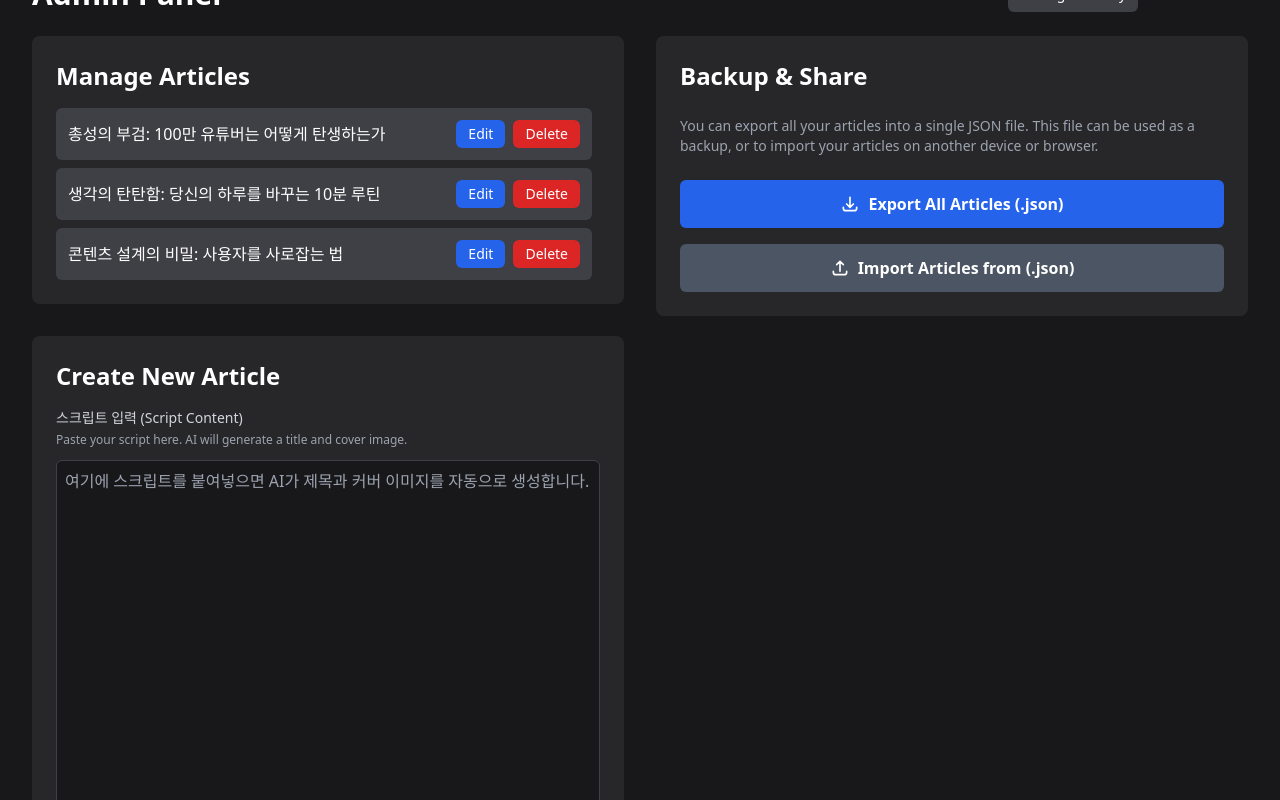
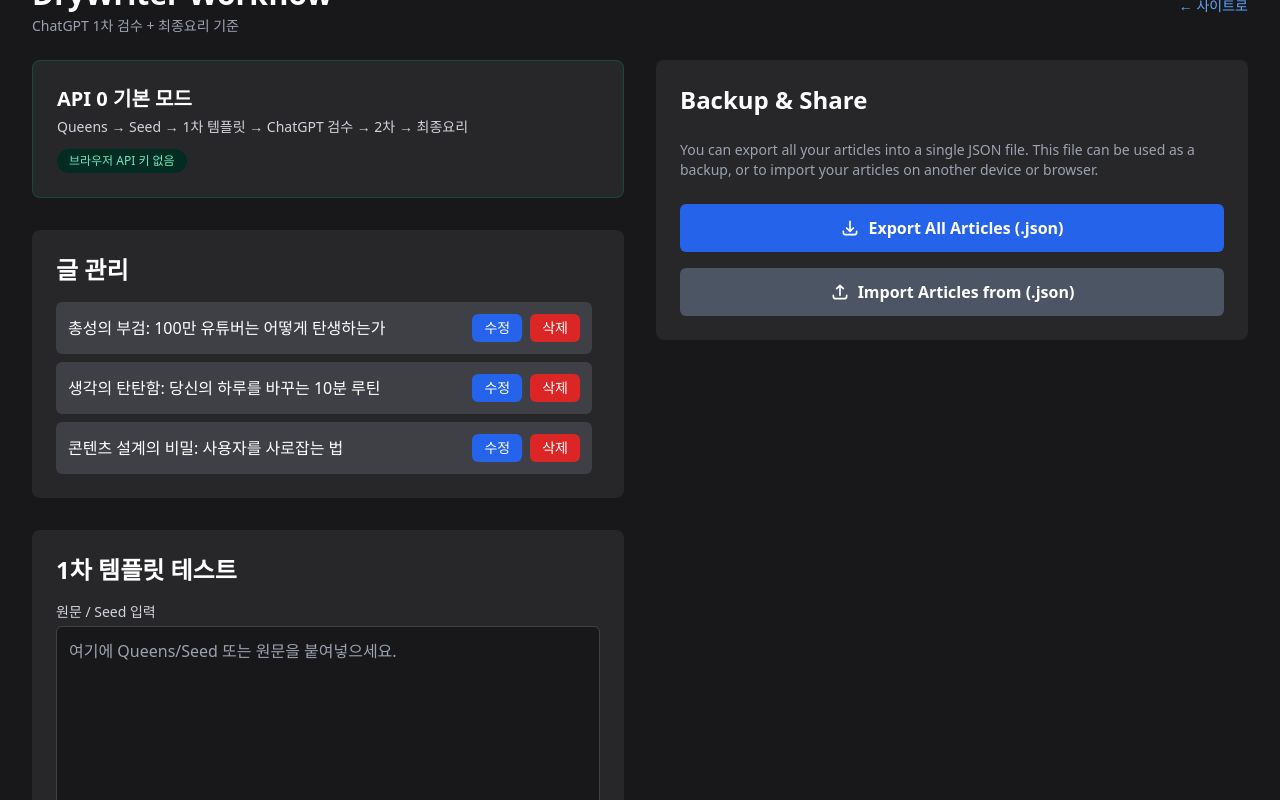
Before and after one commit to 8friend8ship-cloud/DRYWRITE, a React (Vite) app: page / in a window 1280 px wide. Both pictures are taken after a click on the button "Admin Page". Shown: the part 56-856 px from the top of the page. Built offline with nearby package versions, Linux system fonts and the light colour scheme.

Commit message:
feat: replace client AI with ChatGPT template workflow

```diff
--- a/components/AdminView.tsx
+++ b/components/AdminView.tsx
@@ -1,9 +1,7 @@
-
 import React, { useState, useEffect } from 'react';
 import type { Article } from '../types';
-import { generateTitle, generateCoverImage } from '../services/geminiService';
+import { buildWorkflowPackage, deriveTitle, saveWorkflowPackage, type WorkflowPackage } from '../services/workflowService';
 import { DataManager } from './DataManager';
-import { ApiKeyManager } from './ApiKeyManager';
 
 interface AdminViewProps {
   articles: Article[];
@@ -14,16 +12,16 @@ interface AdminViewProps {
   onExitAdmin: () => void;
 }
 
-interface PublishManagerProps extends Omit<AdminViewProps, 'onExitAdmin' | 'onImportArticles'> {
-}
+interface PublishManagerProps extends Omit<AdminViewProps, 'onExitAdmin' | 'onImportArticles'> {}
 
 const PublishManager: React.FC<PublishManagerProps> = ({ articles, onAddArticle, onUpdateArticle, onDeleteArticle }) => {
   const [editingArticle, setEditingArticle] = useState<Article | null>(null);
   const [rawText, setRawText] = useState('');
   const [editingTitle, setEditingTitle] = useState('');
   const [editingCoverImageUrl, setEditingCoverImageUrl] = useState('');
-    const [isLoading, setIsLoading] = useState(false);
   const [error, setError] = useState<string | null>(null);
+  const [workflowPackage, setWorkflowPackage] = useState<WorkflowPackage | null>(null);
+  const [copyStatus, setCopyStatus] = useState('');
 
   useEffect(() => {
     if (editingArticle) {
@@ -33,163 +31,154 @@ const PublishManager: React.FC<PublishManagerProps> = ({ articles, onAddArticle,
     } else {
       setRawText('');
       setEditingTitle('');
-            setEditingCoverImageUrl('');
+      setEditingCoverImageUrl('/drywriter-cover.svg');
     }
+    setWorkflowPackage(null);
+    setCopyStatus('');
   }, [editingArticle]);
 
-    const handleSubmit = async (e: React.FormEvent) => {
+  const prepareWorkflow = () => {
+    if (!rawText.trim()) {
+      setError('스크립트를 먼저 입력하세요.');
+      return;
+    }
+    const pkg = buildWorkflowPackage(rawText);
+    saveWorkflowPackage(pkg);
+    setWorkflowPackage(pkg);
+    setEditingTitle(deriveTitle(rawText));
+    setEditingCoverImageUrl('/drywriter-cover.svg');
+    setError(null);
+  };
+
+  const copyForChatGPT = async () => {
+    if (!workflowPackage) return;
+    const payload = JSON.stringify(workflowPackage, null, 2);
+    await navigator.clipboard.writeText(payload);
+    setCopyStatus('ChatGPT 1차 검수 패키지를 복사했습니다.');
+  };
+
+  const handleSubmit = (e: React.FormEvent) => {
     e.preventDefault();
-
-        if (editingArticle && (!editingTitle.trim() || !editingCoverImageUrl.trim())) {
-             setError('Title and Cover Image URL cannot be empty when editing.');
+    if (!rawText.trim()) {
+      setError('스크립트를 먼저 입력하세요.');
+      return;
+    }
+    if (!workflowPackage) {
+      setError('먼저 1차 템플릿을 준비하세요.');
       return;
     }
 
-        if (!rawText.trim()) {
-            setError('Please enter some script content.');
-            return;
-        }
-
-        setIsLoading(true);
-        setError(null);
-
-        try {
     if (editingArticle) {
-                // UPDATE: Use the state values from the input fields for manual editing.
       onUpdateArticle({
         ...editingArticle,
-                    title: editingTitle,
-                    coverImageUrl: editingCoverImageUrl,
+        title: editingTitle || deriveTitle(rawText),
+        coverImageUrl: editingCoverImageUrl || '/drywriter-cover.svg',
         rawText
       });
     } else {
-                // CREATE: Call the AI to generate content.
-                const newTitle = await generateTitle(rawText);
-                const newCoverImageUrl = await generateCoverImage(newTitle, rawText);
-                onAddArticle({ title: newTitle, coverImageUrl: newCoverImageUrl, rawText });
+      onAddArticle({
+        title: editingTitle || deriveTitle(rawText),
+        coverImageUrl: editingCoverImageUrl || '/drywriter-cover.svg',
+        rawText
+      });
     }
-            setEditingArticle(null); // Resets form via useEffect
-        } catch (err) {
-            console.error("Failed to publish article:", err);
-            if (err instanceof Error) {
-                 setError(`An error occurred: ${err.message}. Please check your API key in the Admin Panel and try again.`);
-            } else {
-               setError("An unknown error occurred. Please check your API key and try again.");
-            }
-        } finally {
-            setIsLoading(false);
-        }
+    setEditingArticle(null);
   };
 
   const handleDelete = (id: string) => {
-        if (window.confirm('Are you sure you want to delete this article? This action cannot be undone.')) {
+    if (window.confirm('이 글을 삭제할까요?')) {
       onDeleteArticle(id);
-            if (editingArticle?.id === id) {
-                setEditingArticle(null);
-            }
+      if (editingArticle?.id === id) setEditingArticle(null);
     }
   };
 
   return (
     <div className="space-y-8">
-            <div className="bg-zinc-800 p-6 rounded-lg">
-                <h2 className="text-2xl font-bold mb-4">Manage Articles</h2>
-                <div className="max-h-64 overflow-y-auto space-y-2 pr-2">
-                    {articles.length > 0 ? articles.map(article => (
-                        <div key={article.id} className="flex justify-between items-center bg-zinc-700 p-3 rounded-md animate-fade-in">
-                            <p className="truncate pr-4">{article.title}</p>
-                            <div className="flex-shrink-0 space-x-2">
-                                <button onClick={() => setEditingArticle(article)} className="text-sm bg-blue-600 hover:bg-blue-700 px-3 py-1 rounded-md transition-colors">Edit</button>
-                                <button onClick={() => handleDelete(article.id)} className="text-sm bg-red-600 hover:bg-red-700 px-3 py-1 rounded-md transition-colors">Delete</button>
+      <div className="bg-zinc-800 p-6 rounded-lg border border-emerald-700/40">
+        <div className="flex flex-wrap items-center justify-between gap-3">
+          <div>
+            <h2 className="text-xl font-bold">API 0 기본 모드</h2>
+            <p className="text-sm text-gray-300 mt-1">Queens → Seed → 1차 템플릿 → ChatGPT 검수 → 2차 → 최종요리</p>
           </div>
-                        </div>
-                    )) : <p className="text-gray-400">No articles published yet.</p>}
+          <span className="text-xs px-3 py-1 rounded-full bg-emerald-950 text-emerald-300">브라우저 API 키 없음</span>
         </div>
       </div>
 
       <div className="bg-zinc-800 p-6 rounded-lg">
-                <div className="flex justify-between items-center mb-4">
-                    <h2 className="text-2xl font-bold">{editingArticle ? 'Edit Article' : 'Create New Article'}</h2>
-                    {editingArticle && (
-                        <button onClick={() => setEditingArticle(null)} className="text-sm text-blue-400 hover:underline">
-                            + Create New
+        <h2 className="text-2xl font-bold mb-4">글 관리</h2>
+        <div className="max-h-64 overflow-y-auto space-y-2 pr-2">
+          {articles.length > 0 ? articles.map(article => (
+            <div key={article.id} className="flex justify-between items-center bg-zinc-700 p-3 rounded-md">
+              <p className="truncate pr-4">{article.title}</p>
+              <div className="flex-shrink-0 space-x-2">
+                <button onClick={() => setEditingArticle(article)} className="text-sm bg-blue-600 hover:bg-blue-700 px-3 py-1 rounded-md">수정</button>
+                <button onClick={() => handleDelete(article.id)} className="text-sm bg-red-600 hover:bg-red-700 px-3 py-1 rounded-md">삭제</button>
+              </div>
+            </div>
+          )) : <p className="text-gray-400">아직 글이 없습니다.</p>}
+        </div>
+      </div>
+
+      <div className="bg-zinc-800 p-6 rounded-lg">
+        <h2 className="text-2xl font-bold mb-4">{editingArticle ? '글 수정' : '1차 템플릿 테스트'}</h2>
+        <form onSubmit={handleSubmit} className="space-y-4">
+          <div>
+            <label htmlFor="rawText" className="block text-sm font-medium text-gray-300 mb-1">원문 / Seed 입력</label>
+            <textarea id="rawText" value={rawText} onChange={(e) => setRawText(e.target.value)} rows={14} className="w-full p-3 bg-zinc-900 border border-zinc-700 rounded-md" placeholder="여기에 Queens/Seed 또는 원문을 붙여넣으세요." />
+          </div>
+          <button type="button" onClick={prepareWorkflow} className="w-full bg-amber-600 hover:bg-amber-700 text-white font-bold py-3 rounded-md">
+            1차 템플릿 준비
           </button>
+
+          {workflowPackage && (
+            <div className="space-y-3 bg-zinc-900 border border-zinc-700 rounded-lg p-4">
+              <div className="flex flex-wrap justify-between gap-2">
+                <strong>상태: {workflowPackage.status}</strong>
+                <span className="text-xs text-gray-400">{workflowPackage.contentId}</span>
+              </div>
+              <div className="text-sm text-gray-300">
+                <p><b>주제:</b> {workflowPackage.template1.topic}</p>
+                <p><b>키워드:</b> {workflowPackage.template1.keywords.join(', ') || '없음'}</p>
+                <p><b>페르소나:</b> 기존 페르소나 도서관에서 ChatGPT가 선택</p>
+              </div>
+              <textarea readOnly value={JSON.stringify(workflowPackage, null, 2)} rows={14} className="w-full p-3 text-xs bg-black border border-zinc-700 rounded-md font-mono" />
+              <button type="button" onClick={copyForChatGPT} className="w-full bg-blue-600 hover:bg-blue-700 font-bold py-3 rounded-md">
+                ChatGPT 1차 검수 패키지 복사
+              </button>
+              {copyStatus && <p className="text-sm text-emerald-400">{copyStatus}</p>}
+            </div>
           )}
-                </div>
-                <form onSubmit={handleSubmit} className="space-y-4">
+
           {editingArticle && (
             <>
-                            <div>
-                                <label htmlFor="title" className="block text-sm font-medium text-gray-300 mb-1">Title</label>
-                                <input id="title" type="text" value={editingTitle} onChange={(e) => setEditingTitle(e.target.value)} className="w-full mt-1 p-2 bg-zinc-900 border border-zinc-700 rounded-md focus:outline-none focus:ring-2 focus:ring-blue-500" />
-                            </div>
-                            <div>
-                                <label htmlFor="coverImageUrl" className="block text-sm font-medium text-gray-300 mb-1">Cover Image URL</label>
-                                <input id="coverImageUrl" type="text" value={editingCoverImageUrl} onChange={(e) => setEditingCoverImageUrl(e.target.value)} className="w-full mt-1 p-2 bg-zinc-900 border border-zinc-700 rounded-md focus:outline-none focus:ring-2 focus:ring-blue-500" />
-                            </div>
+              <input value={editingTitle} onChange={(e) => setEditingTitle(e.target.value)} className="w-full p-2 bg-zinc-900 border border-zinc-700 rounded-md" placeholder="제목" />
+              <input value={editingCoverImageUrl} onChange={(e) => setEditingCoverImageUrl(e.target.value)} className="w-full p-2 bg-zinc-900 border border-zinc-700 rounded-md" placeholder="커버 이미지 URL" />
             </>
           )}
-                    <div>
-                        <label htmlFor="rawText" className="block text-sm font-medium text-gray-300 mb-1">스크립트 입력 (Script Content)</label>
-                        <p className="text-xs text-gray-400 mb-2">
-                           {editingArticle ? "You can edit the script here." : "Paste your script here. AI will generate a title and cover image."}
-                        </p>
-                        <textarea id="rawText" value={rawText} onChange={(e) => setRawText(e.target.value)} rows={editingArticle ? 8 : 15} className="w-full mt-1 p-2 bg-zinc-900 border border-zinc-700 rounded-md focus:outline-none focus:ring-2 focus:ring-blue-500" placeholder="여기에 스크립트를 붙여넣으면 AI가 제목과 커버 이미지를 자동으로 생성합니다." />
-                    </div>
-                    {error && <p className="text-red-500 text-sm">{error}</p>}
-                    <button type="submit" disabled={isLoading} className="w-full bg-green-600 hover:bg-green-700 text-white font-bold py-3 px-4 rounded-md transition-colors disabled:bg-green-800 disabled:cursor-not-allowed flex items-center justify-center">
-                        {isLoading && <svg className="animate-spin -ml-1 mr-3 h-5 w-5 text-white" xmlns="http://www.w3.org/2000/svg" fill="none" viewBox="0 0 24 24"><circle className="opacity-25" cx="12" cy="12" r="10" stroke="currentColor" strokeWidth="4"></circle><path className="opacity-75" fill="currentColor" d="M4 12a8 8 0 018-8V0C5.373 0 0 5.373 0 12h4zm2 5.291A7.962 7.962 0 014 12H0c0 3.042 1.135 5.824 3 7.938l3-2.647z"></path></svg>}
-                        {isLoading ? (editingArticle ? 'Updating...' : 'AI가 생성 중...') : (editingArticle ? 'Update Article' : 'Publish Article')}
+          {error && <p className="text-red-400 text-sm">{error}</p>}
+          <button type="submit" className="w-full bg-green-600 hover:bg-green-700 text-white font-bold py-3 rounded-md">
+            {editingArticle ? '수정 저장' : '검수대기 원고 저장'}
           </button>
         </form>
       </div>
-             <style>{`
-                @keyframes fade-in {
-                    from { opacity: 0; }
-                    to { opacity: 1; }
-                }
-                .animate-fade-in {
-                    animation: fade-in 0.5s ease-in-out;
-                }
-            `}</style>
     </div>
   );
 };
 
-export const AdminView: React.FC<AdminViewProps> = ({ articles, onAddArticle, onUpdateArticle, onDeleteArticle, onImportArticles, onExitAdmin }) => {
-    const [isApiKeyModalOpen, setIsApiKeyModalOpen] = useState(false);
-
-    return (
-        <>
+export const AdminView: React.FC<AdminViewProps> = ({ articles, onAddArticle, onUpdateArticle, onDeleteArticle, onImportArticles, onExitAdmin }) => (
   <div className="bg-zinc-900 text-white min-h-screen p-4 sm:p-6 lg:p-8 font-sans">
     <div className="max-w-7xl mx-auto">
       <div className="flex justify-between items-center mb-6">
-                        <h1 className="text-3xl font-bold">Admin Panel</h1>
-                        <div className="flex items-center space-x-4">
-                            <button onClick={() => setIsApiKeyModalOpen(true)} className="text-sm bg-zinc-700 hover:bg-zinc-600 px-3 py-2 rounded-md transition-colors">
-                                Manage API Key
-                            </button>
-                            <button onClick={onExitAdmin} className="text-sm text-blue-400 hover:underline">
-                                &larr; Back to Site
-                            </button>
+        <div>
+          <h1 className="text-3xl font-bold">DryWriter Workflow</h1>
+          <p className="text-sm text-gray-400 mt-1">ChatGPT 1차 검수 + 최종요리 기준</p>
         </div>
+        <button onClick={onExitAdmin} className="text-sm text-blue-400 hover:underline">← 사이트로</button>
       </div>
-
       <div className="grid grid-cols-1 lg:grid-cols-2 gap-8">
-                        <PublishManager
-                            articles={articles}
-                            onAddArticle={onAddArticle}
-                            onUpdateArticle={onUpdateArticle}
-                            onDeleteArticle={onDeleteArticle}
-                        />
-                        <DataManager
-                            articles={articles}
-                            onImportArticles={onImportArticles}
-                        />
+        <PublishManager articles={articles} onAddArticle={onAddArticle} onUpdateArticle={onUpdateArticle} onDeleteArticle={onDeleteArticle} />
+        <DataManager articles={articles} onImportArticles={onImportArticles} />
       </div>
     </div>
   </div>
-            {isApiKeyModalOpen && <ApiKeyManager onClose={() => setIsApiKeyModalOpen(false)} />}
-        </>
 );
-};
```
Lines whose indentation alone changed are shown as unchanged.
